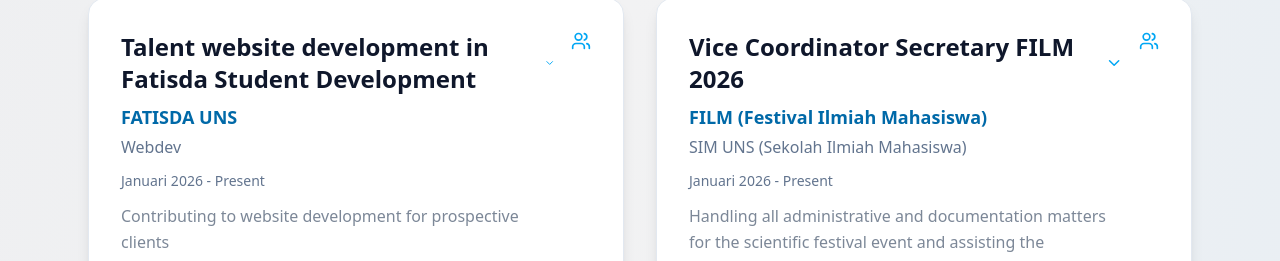
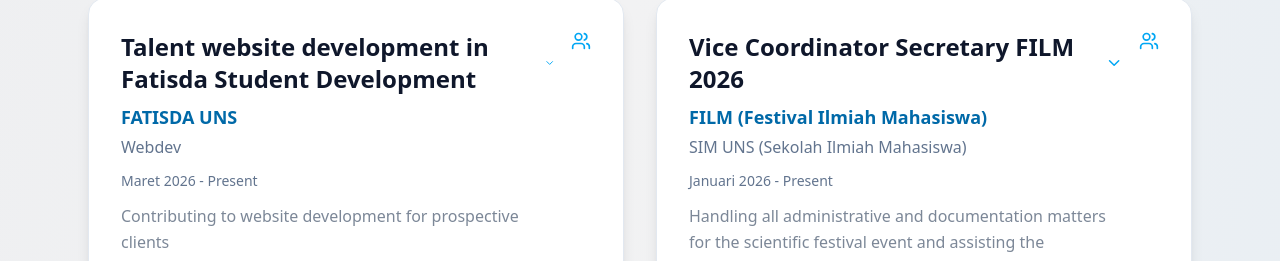
Before and after one commit to AyuSaniatusSholihah/portofolio, a React (Vite) app: page / in a window 1280 px wide. Shown: the part 3325-3586 px from the top of the page. Built offline with nearby package versions, Linux system fonts and the light colour scheme.

Commit message:
revisi bulan

```diff
--- a/src/data/portfolioContent.js
+++ b/src/data/portfolioContent.js
@@ -120,7 +120,7 @@
       role: 'Talent website development in Fatisda Student Development',
       organization: 'FATISDA UNS',
       department: 'Webdev',
-      start: 'Januari 2026',
+      start: 'Maret 2026',
       end: 'Present',
       description: 'Contributing to website development for prospective clients',
     },
```
